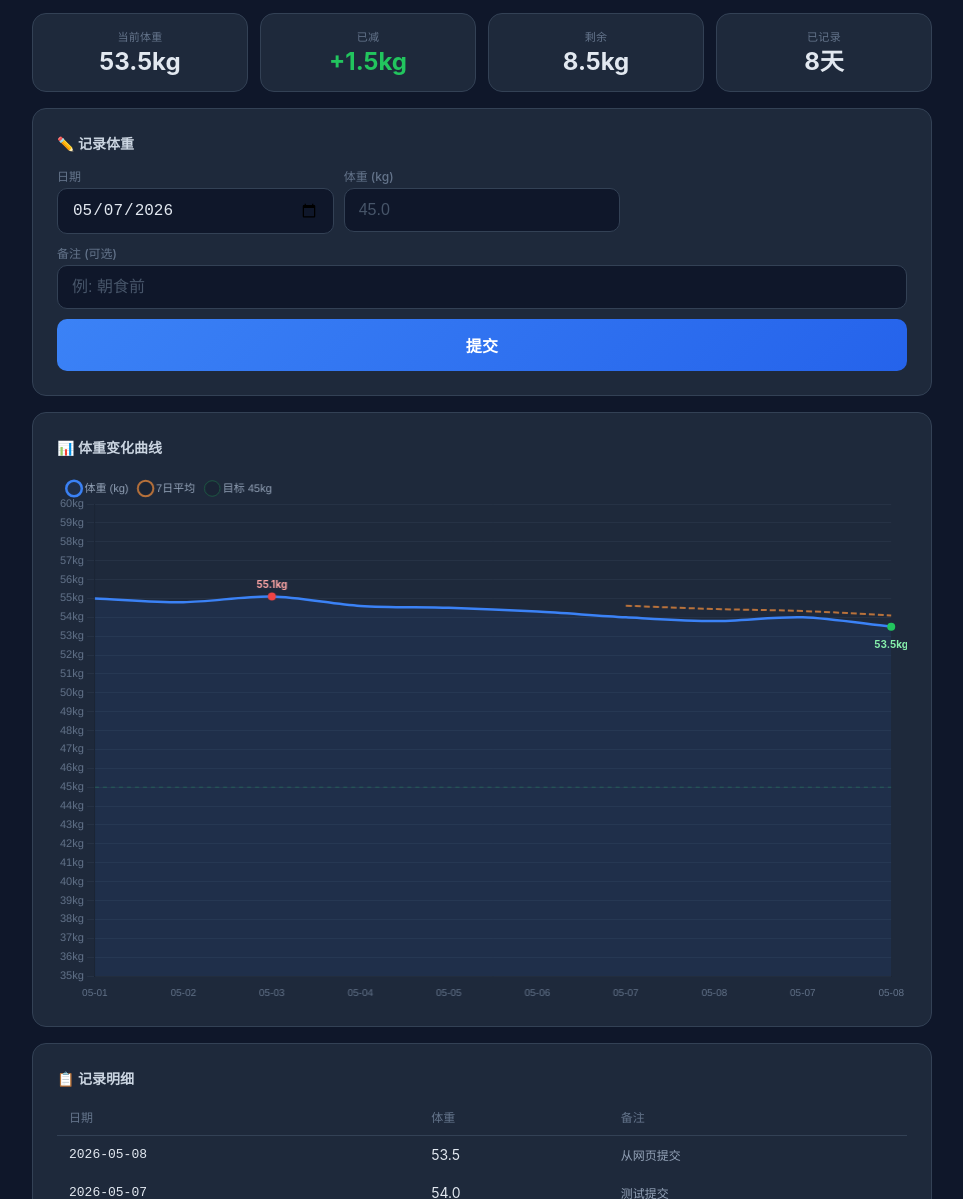
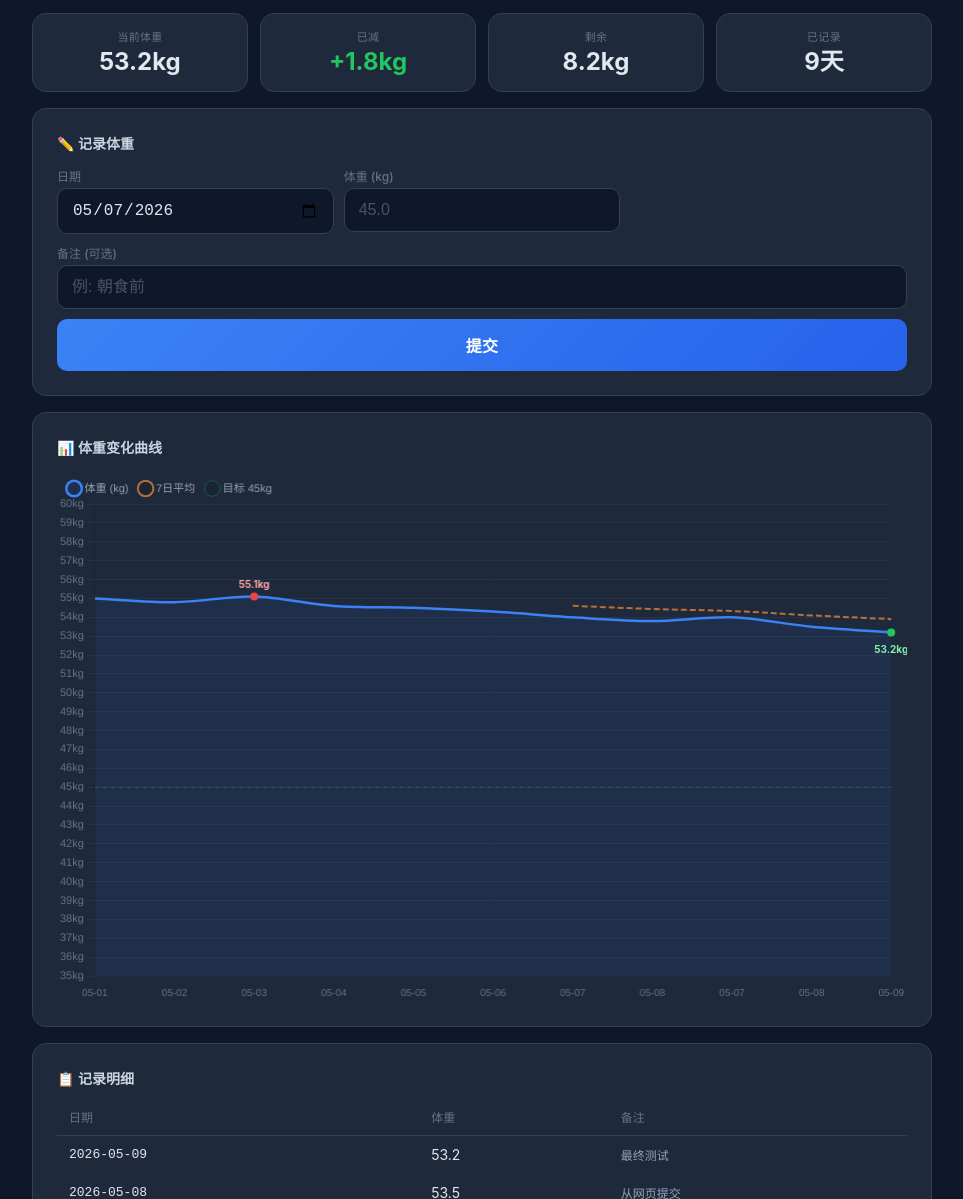
Before and after one commit to yumeAlexLee/weight_xmt, a plain HTML site: page docs/index.html in a window 1280 px wide. Shown: the part 101-1300 px from the top of the page, without its empty margins (158-1121 px from the left). Drawn offline with nearby package versions, Linux system fonts and the light colour scheme.

Commit message:
auto: update weight dashboard

```diff
--- a/docs/index.html
+++ b/docs/index.html
@@ -154,19 +154,19 @@
     <div class="stats-grid">
       <div class="stat-card">
         <div class="label">当前体重</div>
-        <div class="value">53.5kg</div>
+        <div class="value">53.2kg</div>
       </div>
       <div class="stat-card">
         <div class="label">已减</div>
-        <div class="value loss">+1.5kg</div>
+        <div class="value loss">+1.8kg</div>
       </div>
       <div class="stat-card">
         <div class="label">剩余</div>
-        <div class="value">8.5kg</div>
+        <div class="value">8.2kg</div>
       </div>
       <div class="stat-card">
         <div class="label">已记录</div>
-        <div class="value">8天</div>
+        <div class="value">9天</div>
       </div>
     </div>
 
@@ -206,7 +206,7 @@
           <thead>
             <tr><th>日期</th><th>体重</th><th>备注</th></tr>
           </thead>
-          <tbody><tr><td>2026-05-08</td><td>53.5</td><td class='note'>从网页提交</td></tr><tr><td>2026-05-07</td><td>54.0</td><td class='note'>测试提交</td></tr><tr><td>2026-05-08</td><td>53.8</td><td class='note'></td></tr><tr><td>2026-05-07</td><td>54.0</td><td class='note'>今日</td></tr><tr><td>2026-05-06</td><td>54.3</td><td class='note'>好调</td></tr><tr><td>2026-05-05</td><td>54.5</td><td class='note'></td></tr><tr><td>2026-05-04</td><td>54.6</td><td class='note'></td></tr><tr><td>2026-05-03</td><td>55.1</td><td class='note'></td></tr><tr><td>2026-05-02</td><td>54.8</td><td class='note'></td></tr><tr><td>2026-05-01</td><td>55.0</td><td class='note'>开始记录</td></tr></tbody>
+          <tbody><tr><td>2026-05-09</td><td>53.2</td><td class='note'>最终测试</td></tr><tr><td>2026-05-08</td><td>53.5</td><td class='note'>从网页提交</td></tr><tr><td>2026-05-07</td><td>54.0</td><td class='note'>测试提交</td></tr><tr><td>2026-05-08</td><td>53.8</td><td class='note'></td></tr><tr><td>2026-05-07</td><td>54.0</td><td class='note'>今日</td></tr><tr><td>2026-05-06</td><td>54.3</td><td class='note'>好调</td></tr><tr><td>2026-05-05</td><td>54.5</td><td class='note'></td></tr><tr><td>2026-05-04</td><td>54.6</td><td class='note'></td></tr><tr><td>2026-05-03</td><td>55.1</td><td class='note'></td></tr><tr><td>2026-05-02</td><td>54.8</td><td class='note'></td></tr><tr><td>2026-05-01</td><td>55.0</td><td class='note'>开始记录</td></tr></tbody>
         </table>
       </div>
     </div>
@@ -215,7 +215,7 @@
   </div>
 
   <script>
-    const chartData = {"labels": ["05-01", "05-02", "05-03", "05-04", "05-05", "05-06", "05-07", "05-08", "05-07", "05-08"], "weights": [55.0, 54.8, 55.1, 54.6, 54.5, 54.3, 54.0, 53.8, 54.0, 53.5], "ma7": [null, null, null, null, null, null, 54.61, 54.44, 54.33, 54.1], "target": 45, "maxIdx": 2, "maxVal": 55.1, "minIdx": 9, "minVal": 53.5, "rawDates": ["2026-05-01", "2026-05-02", "2026-05-03", "2026-05-04", "2026-05-05", "2026-05-06", "2026-05-07", "2026-05-08", "2026-05-07", "2026-05-08"]};
+    const chartData = {"labels": ["05-01", "05-02", "05-03", "05-04", "05-05", "05-06", "05-07", "05-08", "05-07", "05-08", "05-09"], "weights": [55.0, 54.8, 55.1, 54.6, 54.5, 54.3, 54.0, 53.8, 54.0, 53.5, 53.2], "ma7": [null, null, null, null, null, null, 54.61, 54.44, 54.33, 54.1, 53.9], "target": 45, "maxIdx": 2, "maxVal": 55.1, "minIdx": 10, "minVal": 53.2, "rawDates": ["2026-05-01", "2026-05-02", "2026-05-03", "2026-05-04", "2026-05-05", "2026-05-06", "2026-05-07", "2026-05-08", "2026-05-07", "2026-05-08", "2026-05-09"]};
 
     function initChart() {
       const ctx = document.getElementById('weightChart').getContext('2d');
```
